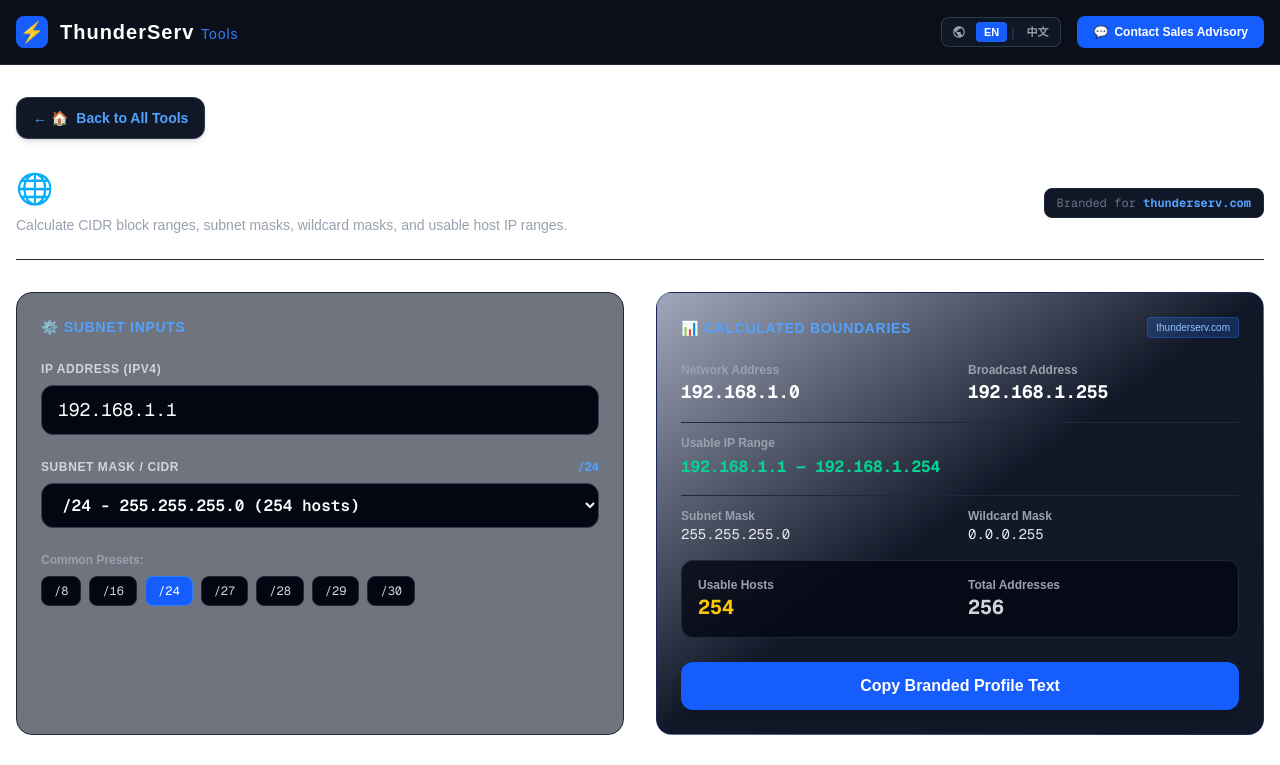
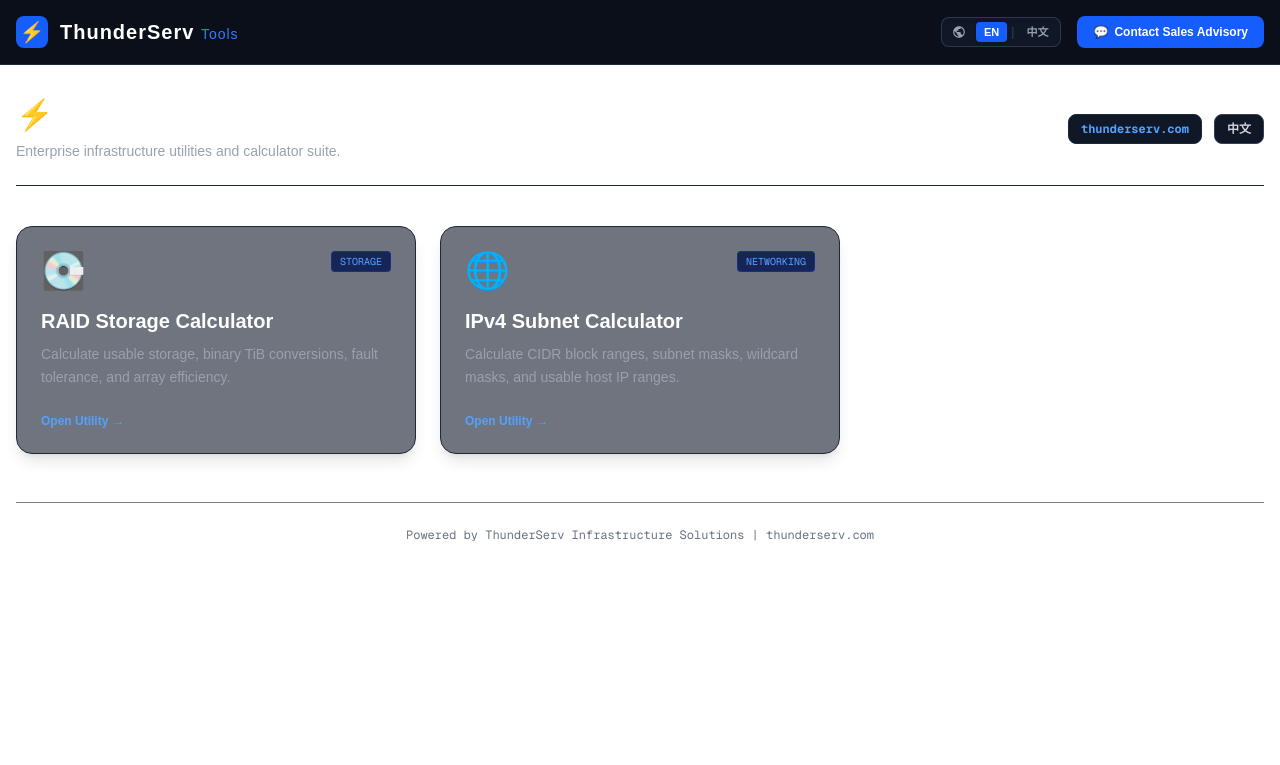
Before and after one commit to khpiang/thunderserv-tools, a Next.js app: page / in a window 1280 px wide. Shown: the top 765 px of the page. Built offline with nearby package versions, Linux system fonts and the light colour scheme.

Commit message:
Update page.tsx

```diff
--- a/app/page.tsx
+++ b/app/page.tsx
@@ -1,297 +1,102 @@
 "use client";
 
-import React, { useState } from "react";
+import React from "react";
 import Link from "next/link";
 import { useLanguage } from "@/context/LanguageContext";
 
-export default function SubnetCalculatorPage() {
-  const { language } = useLanguage();
+export default function HomePage() {
+  const { language, setLanguage } = useLanguage();
 
-  const [ipAddress, setIpAddress] = useState<string>("192.168.1.1");
-  const [cidr, setCidr] = useState<number>(24);
-  const [copied, setCopied] = useState<boolean>(false);
-
-  // Helper: Convert IPv4 string to 32-bit number
-  const ipToLong = (ip: string): number => {
-    return (
-      ip
-        .split(".")
-        .reduce((acc, octet) => (acc << 8) + parseInt(octet, 10), 0) >>> 0
-    );
-  };
-
-  // Helper: Convert 32-bit number back to IPv4 string
-  const longToIp = (long: number): string => {
-    return [
-      (long >>> 24) & 255,
-      (long >>> 16) & 255,
-      (long >>> 8) & 255,
-      long & 255,
-    ].join(".");
-  };
-
-  // Validate IP format
-  const isValidIp = (ip: string): boolean => {
-    const parts = ip.split(".");
-    if (parts.length !== 4) return false;
-    return parts.every((part) => {
-      const num = parseInt(part, 10);
-      return !isNaN(num) && num >= 0 && num <= 255 && part === num.toString();
-    });
-  };
-
-  // Calculations
-  const calculateSubnet = () => {
-    if (!isValidIp(ipAddress) || cidr < 0 || cidr > 32) {
-      return null;
-    }
-
-    const ipLong = ipToLong(ipAddress);
-    const maskLong = cidr === 0 ? 0 : (0xffffffff << (32 - cidr)) >>> 0;
-    const wildcardLong = ~maskLong >>> 0;
-
-    const netLong = (ipLong & maskLong) >>> 0;
-    const bcastLong = (netLong | wildcardLong) >>> 0;
-
-    const totalHosts = Math.pow(2, 32 - cidr);
-    const usableHosts = cidr >= 31 ? (cidr === 31 ? 2 : 1) : Math.max(0, totalHosts - 2);
-
-    const firstUsableLong = cidr >= 31 ? netLong : netLong + 1;
-    const lastUsableLong = cidr >= 31 ? bcastLong : bcastLong - 1;
-
-    return {
-      ip: ipAddress,
-      cidr,
-      subnetMask: longToIp(maskLong),
-      wildcardMask: longToIp(wildcardLong),
-      networkAddress: longToIp(netLong),
-      broadcastAddress: longToIp(bcastLong),
-      firstUsable: longToIp(firstUsableLong),
-      lastUsable: longToIp(lastUsableLong),
-      totalHosts: totalHosts.toLocaleString(),
-      usableHosts: usableHosts.toLocaleString(),
-    };
-  };
-
-  const results = calculateSubnet();
-  const today = new Date().toISOString().split("T")[0];
-
-  const profileText = results
-    ? `===================================================================
-                     THUNDERSERV NETWORK PROFILE
-                      https://thunderserv.com
-===================================================================
-Generated Date  : ${today}
-Module          : Enterprise IPv4 Subnet Calculator
-
-[SUBNET CONFIGURATION]
--------------------------------------------------------------------
-• Input IP Address : ${results.ip}/${results.cidr}
-• Subnet Mask      : ${results.subnetMask}
-• Wildcard Mask    : ${results.wildcardMask}
-
-[NETWORK ADDRESS BOUNDARIES]
--------------------------------------------------------------------
-• Network Address  : ${results.networkAddress}
-• Broadcast Address: ${results.broadcastAddress}
-• Usable IP Range  : ${results.firstUsable} - ${results.lastUsable}
-• Total Addresses  : ${results.totalHosts}
-• Usable Hosts     : ${results.usableHosts}
-
-===================================================================
-Powered by ThunderServ Infrastructure Solutions | thunderserv.com
-===================================================================`
-    : "Invalid IPv4 Address input.";
-
-  const handleCopyProfile = () => {
-    if (!results) return;
-    navigator.clipboard.writeText(profileText);
-    setCopied(true);
-    setTimeout(() => setCopied(false), 2000);
-  };
+  const tools = [
+    {
+      id: "raid-calculator",
+      titleZh: "RAID 容量计算器",
+      titleEn: "RAID Storage Calculator",
+      descZh: "计算各类 enterprise RAID 阵列的可用容量、二进制 TiB 换算、容错盘数与阵列利用率。",
+      descEn: "Calculate usable storage, binary TiB conversions, fault tolerance, and array efficiency.",
+      icon: "💽",
+      href: "/raid-calculator",
+      badge: "Storage",
+    },
+    {
+      id: "subnet-calculator",
+      titleZh: "IPv4 子网掩码计算器",
+      titleEn: "IPv4 Subnet Calculator",
+      descZh: "计算 CIDR 网络边界、子网掩码、广播地址、掩码反码及可用主机 IP 范围。",
+      descEn: "Calculate CIDR block ranges, subnet masks, wildcard masks, and usable host IP ranges.",
+      icon: "🌐",
+      href: "/subnet-calculator",
+      badge: "Networking",
+    },
+  ];
 
   return (
     <main className="flex-1 max-w-7xl w-full mx-auto px-4 py-8">
-      {/* Top Nav */}
-      <div className="mb-8">
-        <Link
-          href="/"
-          className="inline-flex items-center gap-2 bg-gray-900 hover:bg-gray-800 text-blue-400 hover:text-blue-300 border border-gray-700/80 px-4 py-2.5 rounded-xl font-semibold text-sm transition shadow-md"
-        >
-          <span>← 🏠</span>
-          <span>{language === "zh" ? "返回工具列表" : "Back to All Tools"}</span>
-        </Link>
-      </div>
-
-      {/* Single Clean Header */}
-      <div className="mb-8 border-b border-gray-800 pb-6 flex flex-col sm:flex-row justify-between items-start sm:items-center gap-4">
+      {/* Top Header / Branding Bar */}
+      <div className="flex flex-col sm:flex-row justify-between items-start sm:items-center gap-4 mb-10 border-b border-gray-800 pb-6">
         <div>
-          <h1 className="text-3xl font-extrabold text-white mb-2">
-            🌐 {language === "zh" ? "IPv4 子网掩码计算器" : "IPv4 Subnet Calculator"}
-          </h1>
+          <div className="flex items-center gap-3 mb-2">
+            <span className="text-3xl">⚡</span>
+            <h1 className="text-3xl font-extrabold text-white tracking-tight">
+              ThunderServ Infrastructure Tools
+            </h1>
+          </div>
           <p className="text-gray-400 text-sm">
             {language === "zh"
-              ? "计算 CIDR 网络地址、广播地址、掩码反码及可用主机 IP 范围。"
-              : "Calculate CIDR block ranges, subnet masks, wildcard masks, and usable host IP ranges."}
+              ? "面向 IaaS 基础设施与服务器运维的高效实用工具箱"
+              : "Enterprise infrastructure utilities and calculator suite."}
           </p>
         </div>
-        <div className="text-xs font-mono text-gray-500 bg-gray-900 px-3 py-1.5 rounded-lg border border-gray-800">
-          Branded for <span className="text-blue-400 font-bold">thunderserv.com</span>
-        </div>
-      </div>
 
-      {/* Main Content Layout */}
-      <div className="grid grid-cols-1 lg:grid-cols-12 gap-8 mb-8">
-        {/* Left Input Section */}
-        <div className="lg:col-span-6 bg-gray-900/60 border border-gray-800 rounded-2xl p-6 space-y-6">
-          <h2 className="text-sm font-bold text-blue-400 uppercase tracking-wider">
-            ⚙️ {language === "zh" ? "网络参数设置" : "Subnet Inputs"}
-          </h2>
-
-          <div>
-            <label className="block text-xs font-bold text-gray-300 uppercase tracking-wider mb-2">
-              {language === "zh" ? "IP 地址 (IPv4)" : "IP Address (IPv4)"}
-            </label>
-            <input
-              type="text"
-              value={ipAddress}
-              onChange={(e) => setIpAddress(e.target.value.trim())}
-              placeholder="e.g. 192.168.1.1"
-              className={`w-full bg-gray-950 border ${
-                isValidIp(ipAddress) ? "border-gray-700" : "border-red-500"
-              } rounded-xl px-4 py-2.5 text-white font-mono text-lg focus:outline-none focus:border-blue-500`}
-            />
-            {!isValidIp(ipAddress) && (
-              <p className="text-xs text-red-400 mt-1.5">
-                {language === "zh" ? "请输入有效的 IPv4 地址 (例如 10.0.0.1)" : "Invalid IPv4 address format"}
-              </p>
-            )}
+        {/* Language Switcher & Domain Branding */}
+        <div className="flex items-center gap-3">
+          <div className="text-xs font-mono text-gray-500 bg-gray-900 px-3 py-1.5 rounded-lg border border-gray-800">
+            <span className="text-blue-400 font-bold">thunderserv.com</span>
           </div>
-
-          <div>
-            <div className="flex justify-between items-center mb-2">
-              <label className="block text-xs font-bold text-gray-300 uppercase tracking-wider">
-                {language === "zh" ? "子网掩码 / CIDR" : "Subnet Mask / CIDR"}
-              </label>
-              <span className="text-xs font-mono text-blue-400 font-bold">/{cidr}</span>
-            </div>
-            <select
-              value={cidr}
-              onChange={(e) => setCidr(Number(e.target.value))}
-              className="w-full bg-gray-950 border border-gray-700 rounded-xl px-4 py-2.5 text-white font-mono text-base font-semibold"
-            >
-              {Array.from({ length: 33 }, (_, i) => {
-                const maskLong = i === 0 ? 0 : (0xffffffff << (32 - i)) >>> 0;
-                const maskIp = longToIp(maskLong);
-                const hosts = i >= 31 ? (i === 31 ? 2 : 1) : Math.max(0, Math.pow(2, 32 - i) - 2);
-                return (
-                  <option key={i} value={i}>
-                    /{i} - {maskIp} ({hosts.toLocaleString()} hosts)
-                  </option>
-                );
-              })}
-            </select>
-          </div>
-
-          {/* Quick Preset CIDRs */}
-          <div>
-            <label className="block text-xs font-semibold text-gray-400 mb-2">
-              {language === "zh" ? "常用 CIDR 预设:" : "Common Presets:"}
-            </label>
-            <div className="flex flex-wrap gap-2">
-              {[8, 16, 24, 27, 28, 29, 30].map((preset) => (
-                <button
-                  key={preset}
-                  onClick={() => setCidr(preset)}
-                  className={`text-xs px-3 py-1.5 rounded-lg border font-mono transition ${
-                    cidr === preset
-                      ? "bg-blue-600 text-white border-blue-500"
-                      : "bg-gray-950 text-gray-300 border-gray-800 hover:bg-gray-800"
-                  }`}
-                >
-                  /{preset}
-                </button>
-              ))}
-            </div>
-          </div>
-        </div>
-
-        {/* Right Output Results Panel */}
-        <div className="lg:col-span-6 bg-gradient-to-br from-blue-950/40 via-gray-900 to-gray-900 border border-blue-900/50 rounded-2xl p-6 flex flex-col justify-between">
-          <div>
-            <div className="flex justify-between items-center mb-6">
-              <h2 className="text-sm font-bold text-blue-400 uppercase tracking-wider">📊 Calculated Boundaries</h2>
-              <span className="text-[10px] bg-blue-500/20 text-blue-300 border border-blue-500/30 px-2 py-0.5 rounded">
-                thunderserv.com
-              </span>
-            </div>
-
-            {results ? (
-              <div className="space-y-4">
-                <div className="grid grid-cols-2 gap-4">
-                  <div>
-                    <div className="text-xs font-semibold text-gray-400">Network Address</div>
-                    <div className="text-lg font-bold text-white font-mono">{results.networkAddress}</div>
-                  </div>
-                  <div>
-                    <div className="text-xs font-semibold text-gray-400">Broadcast Address</div>
-                    <div className="text-lg font-bold text-white font-mono">{results.broadcastAddress}</div>
-                  </div>
-                </div>
-
-                <div className="border-t border-gray-800 pt-3">
-                  <div className="text-xs font-semibold text-gray-400 mb-1">Usable IP Range</div>
-                  <div className="text-base font-bold text-emerald-400 font-mono">
-                    {results.firstUsable} — {results.lastUsable}
-                  </div>
-                </div>
-
-                <div className="border-t border-gray-800 pt-3 grid grid-cols-2 gap-4">
-                  <div>
-                    <div className="text-xs font-semibold text-gray-400">Subnet Mask</div>
-                    <div className="text-sm font-mono text-gray-200">{results.subnetMask}</div>
-                  </div>
-                  <div>
-                    <div className="text-xs font-semibold text-gray-400">Wildcard Mask</div>
-                    <div className="text-sm font-mono text-gray-200">{results.wildcardMask}</div>
-                  </div>
-                </div>
-
-                <div className="bg-gray-950/80 border border-gray-800 rounded-xl p-4 grid grid-cols-2 gap-4 mt-2">
-                  <div>
-                    <div className="text-xs font-semibold text-gray-400">Usable Hosts</div>
-                    <div className="text-xl font-bold text-yellow-400 font-mono">{results.usableHosts}</div>
-                  </div>
-                  <div>
-                    <div className="text-xs font-semibold text-gray-400">Total Addresses</div>
-                    <div className="text-xl font-bold text-gray-300 font-mono">{results.totalHosts}</div>
-                  </div>
-                </div>
-              </div>
-            ) : (
-              <div className="text-center py-12 text-gray-500">
-                Please enter a valid IPv4 address to calculate subnet boundaries.
-              </div>
-            )}
-          </div>
-
           <button
-            onClick={handleCopyProfile}
-            disabled={!results}
-            className="w-full bg-blue-600 hover:bg-blue-500 disabled:bg-gray-800 disabled:text-gray-500 text-white font-bold py-3 px-4 rounded-xl shadow-lg transition mt-6"
+            onClick={() => setLanguage(language === "zh" ? "en" : "zh")}
+            className="bg-gray-900 hover:bg-gray-800 text-gray-300 border border-gray-700 px-3 py-1.5 rounded-lg text-xs font-semibold transition"
           >
-            {copied ? "✓ Copied Profile Text!" : "Copy Branded Profile Text"}
+            {language === "zh" ? "English" : "中文"}
           </button>
         </div>
       </div>
 
-      {/* Export Preview Section */}
-      <div className="bg-gray-950 border border-gray-800 rounded-2xl p-6">
-        <h3 className="text-xs font-bold text-gray-300 uppercase tracking-wider mb-3">📄 BRANDED EXPORT DATA PREVIEW</h3>
-        <pre className="bg-gray-900 border border-gray-800 rounded-xl p-4 text-emerald-400 font-mono text-xs overflow-x-auto leading-relaxed">
-          {profileText}
-        </pre>
+      {/* Tools Grid */}
+      <div className="grid grid-cols-1 md:grid-cols-2 lg:grid-cols-3 gap-6 mb-12">
+        {tools.map((tool) => (
+          <Link
+            key={tool.id}
+            href={tool.href}
+            className="group bg-gray-900/60 hover:bg-gray-800/80 border border-gray-800 hover:border-blue-500/50 rounded-2xl p-6 transition shadow-lg flex flex-col justify-between"
+          >
+            <div>
+              <div className="flex justify-between items-start mb-4">
+                <span className="text-4xl">{tool.icon}</span>
+                <span className="text-[10px] font-mono uppercase bg-blue-950 text-blue-400 border border-blue-800/50 px-2 py-0.5 rounded">
+                  {tool.badge}
+                </span>
+              </div>
+              <h2 className="text-xl font-bold text-white group-hover:text-blue-400 transition mb-2">
+                {language === "zh" ? tool.titleZh : tool.titleEn}
+              </h2>
+              <p className="text-gray-400 text-sm leading-relaxed">
+                {language === "zh" ? tool.descZh : tool.descEn}
+              </p>
+            </div>
+
+            <div className="mt-6 flex items-center text-xs font-semibold text-blue-400 group-hover:text-blue-300">
+              <span>{language === "zh" ? "打开工具" : "Open Utility"}</span>
+              <span className="ml-1 transition-transform group-hover:translate-x-1">→</span>
+            </div>
+          </Link>
+        ))}
       </div>
+
+      {/* Footer Branding */}
+      <footer className="border-t border-gray-800/60 pt-6 text-center text-xs text-gray-500 font-mono">
+        <p>Powered by ThunderServ Infrastructure Solutions | thunderserv.com</p>
+      </footer>
     </main>
   );
 }
```
